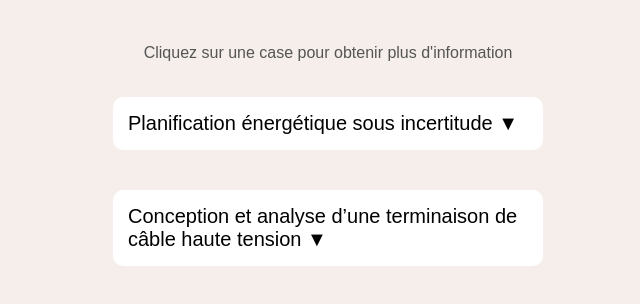
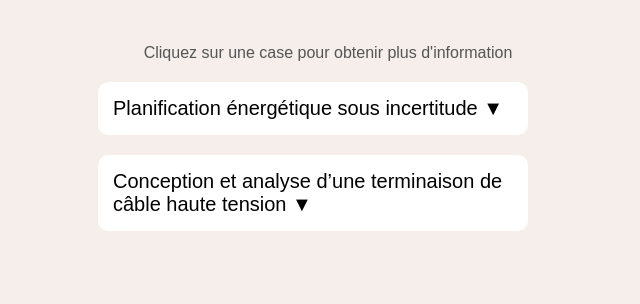
Before and after one commit to Elo-ui/projets1_eloise, a plain HTML site: page index.html in a window 1280 px wide. Shown: the whole page, without its empty margins (312-952 px from the left). Drawn offline with Linux system fonts and the light colour scheme.

Commit message:
Add files via upload

```diff
--- a/index.html
+++ b/index.html
@@ -27,11 +27,6 @@
             margin-top: 40px;
         }
 
-        .container {
-            display: flex;
-            flex-direction: column;
-            align-items: center;
-        }
 
         .projet {
             width: 400px;
```
